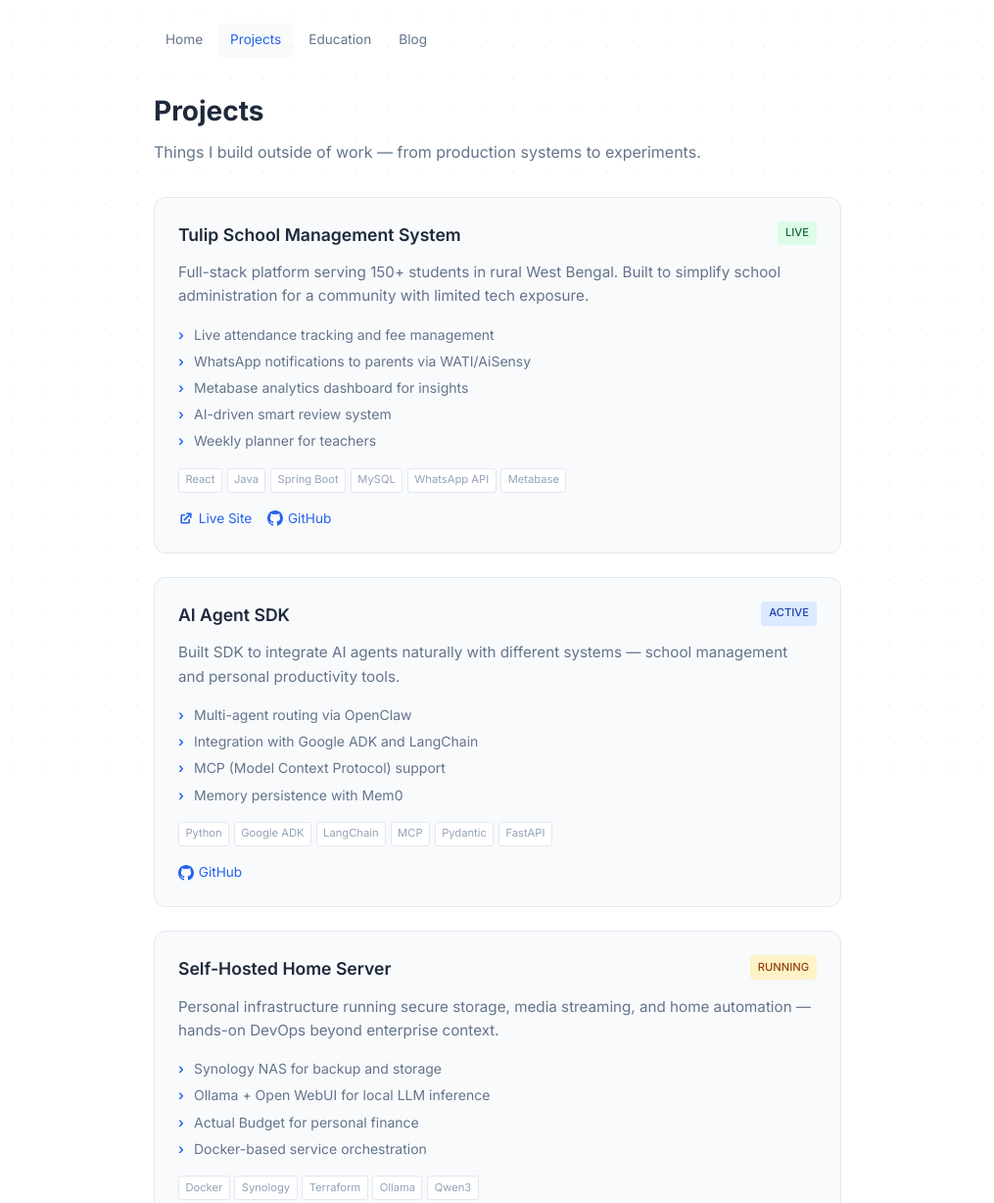
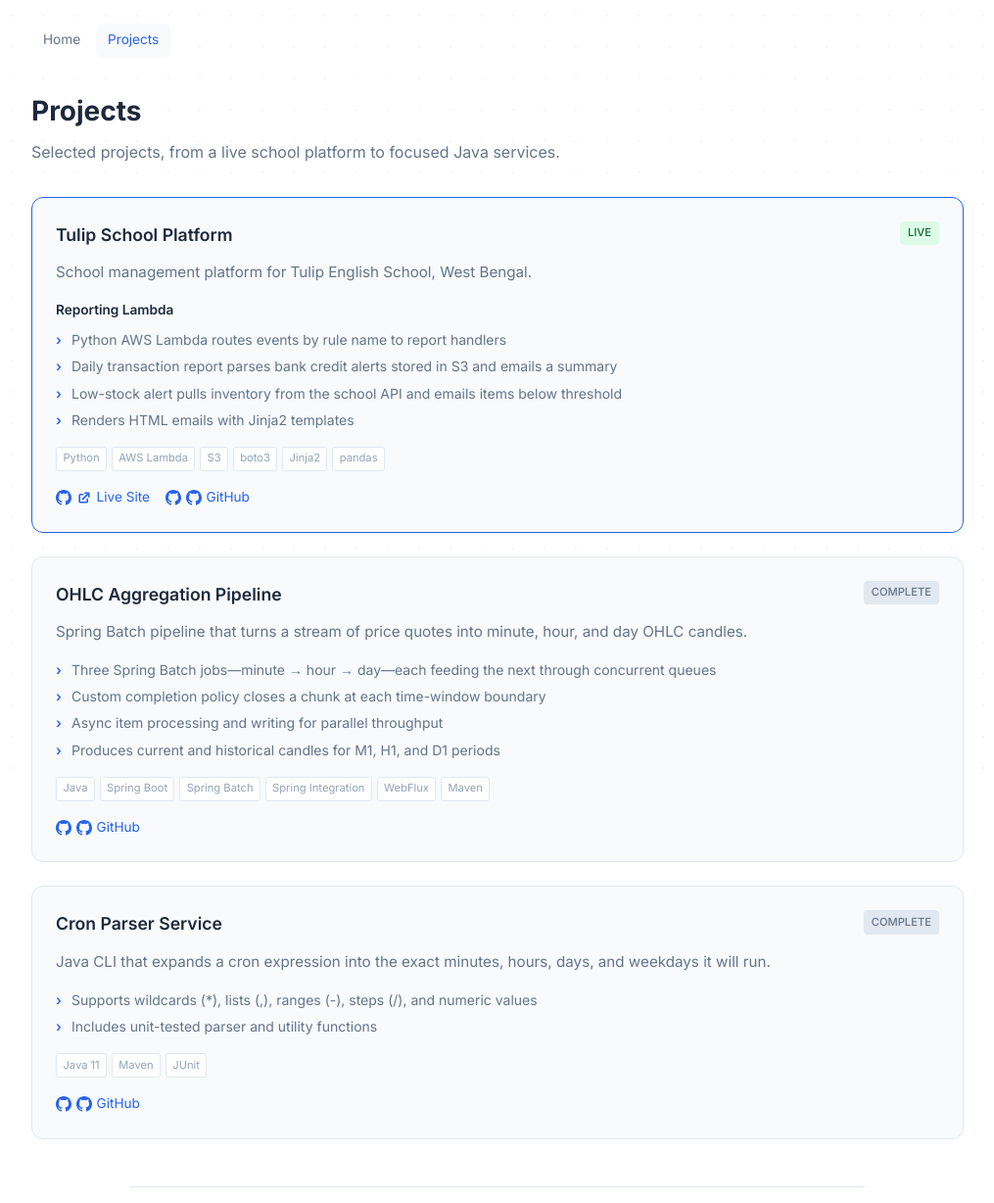
Before and after one commit to isanketsaha/isanketsaha.github.com, an Astro site: page /projects in a window 1280 px wide. Shown: the top 1228 px of the page at 98% size, without its empty margins (132-1147 px from the left). Built offline with nearby package versions, Linux system fonts and the light colour scheme; Astro itself is replaced by a stand-in of ours.

Commit message:
Refactor portfolio components: Update Education and Experience sections with enhanced data and structure; modify Layout for dynamic year display; improve Projects section with new features and styling.

```diff
--- a/src/layouts/Layout.astro
+++ b/src/layouts/Layout.astro
@@ -11,8 +11,6 @@ const currentPath = Astro.url.pathname;
 const navLinks = [
   { href: "/", label: "Home" },
   { href: "/projects", label: "Projects" },
-  { href: "/education", label: "Education" },
-  { href: "/blog", label: "Blog" },
 ];
 ---
 
@@ -54,7 +52,7 @@ const navLinks = [
     </main>
 
     <footer>
-      <p>© 2024 Sanket Saha</p>
+      <p>© {new Date().getFullYear()} Sanket Saha</p>
     </footer>
 
     <style is:global>
@@ -103,7 +101,7 @@ const navLinks = [
       }
 
       nav {
-        max-width: 750px;
+        max-width: 1000px;
         margin: 0 auto;
         padding: 1.5rem 1.5rem 0;
         display: flex;
@@ -144,7 +142,7 @@ const navLinks = [
       }
 
       main {
-        max-width: 750px;
+        max-width: 1000px;
         margin: 0 auto;
         padding: 2rem 1.5rem 3rem;
       }
--- a/src/pages/index.astro
+++ b/src/pages/index.astro
@@ -3,10 +3,12 @@ import Layout from "../layouts/Layout.astro";
 import Header from "../components/Header.astro";
 import Experience from "../components/Experience.astro";
 import Skills from "../components/Skills.astro";
+import Education from "../components/Education.astro";
 ---
 
 <Layout title="Sanket Saha — Senior Data Engineer">
   <Header />
   <Experience />
   <Skills />
+  <Education />
 </Layout>
--- a/src/pages/projects.astro
+++ b/src/pages/projects.astro
@@ -1,106 +1,160 @@
 ---
-import Layout from '../layouts/Layout.astro';
+import Layout from "../layouts/Layout.astro";
 
-const projects = [
+const projects: {
+  name: string;
+  description: string;
+  status: string;
+  featured: boolean;
+  sections: { label?: string; points: string[] }[];
+  tech: string[];
+  links: { label: string; href: string }[];
+}[] = [
   {
-    name: "Tulip School Management System",
-    description: "Full-stack platform serving 150+ students in rural West Bengal. Built to simplify school administration for a community with limited tech exposure.",
-    details: [
-      "Live attendance tracking and fee management",
-      "WhatsApp notifications to parents via WATI/AiSensy",
-      "Metabase analytics dashboard for insights",
-      "AI-driven smart review system",
-      "Weekly planner for teachers"
+    name: "Tulip School Platform",
+    description:
+      "School management platform for Tulip English School, West Bengal.",
+    status: "Live",
+    featured: true,
+    sections: [
+      {
+        label: "Reporting Lambda",
+        points: [
+          "Python AWS Lambda routes events by rule name to report handlers",
+          "Daily transaction report parses bank credit alerts stored in S3 and emails a summary",
+          "Low-stock alert pulls inventory from the school API and emails items below threshold",
+          "Renders HTML emails with Jinja2 templates",
         ],
-    tech: ["React", "Java", "Spring Boot", "MySQL", "WhatsApp API", "Metabase"],
-    link: "https://tulipschool.co.in",
-    github: "https://github.com/isanketsaha/TulipApp",
-    status: "Live"
+      },
+    ],
+    tech: ["Python", "AWS Lambda", "S3", "boto3", "Jinja2", "pandas"],
+    links: [
+      { label: "Live Site", href: "https://tulipschool.co.in" },
+      { label: "GitHub", href: "https://github.com/isanketsaha/tulip-bot" },
+    ],
   },
   {
-    name: "AI Agent SDK",
-    description: "Built SDK to integrate AI agents naturally with different systems — school management and personal productivity tools.",
-    details: [
-      "Multi-agent routing via OpenClaw",
-      "Integration with Google ADK and LangChain",
-      "MCP (Model Context Protocol) support",
-      "Memory persistence with Mem0"
+    name: "OHLC Aggregation Pipeline",
+    description:
+      "Spring Batch pipeline that turns a stream of price quotes into minute, hour, and day OHLC candles.",
+    status: "Complete",
+    featured: false,
+    sections: [
+      {
+        points: [
+          "Three Spring Batch jobs—minute → hour → day—each feeding the next through concurrent queues",
+          "Custom completion policy closes a chunk at each time-window boundary",
+          "Async item processing and writing for parallel throughput",
+          "Produces current and historical candles for M1, H1, and D1 periods",
         ],
-    tech: ["Python", "Google ADK", "LangChain", "MCP", "Pydantic", "FastAPI"],
-    link: null,
-    github: "https://github.com/isanketsaha",
-    status: "Active"
       },
-  {
-    name: "Self-Hosted Home Server",
-    description: "Personal infrastructure running secure storage, media streaming, and home automation — hands-on DevOps beyond enterprise context.",
-    details: [
-      "Synology NAS for backup and storage",
-      "Ollama + Open WebUI for local LLM inference",
-      "Actual Budget for personal finance",
-      "Docker-based service orchestration"
     ],
-    tech: ["Docker", "Synology", "Terraform", "Ollama", "Qwen3"],
-    link: null,
-    github: null,
-    status: "Running"
+    tech: [
+      "Java",
+      "Spring Boot",
+      "Spring Batch",
+      "Spring Integration",
+      "WebFlux",
+      "Maven",
+    ],
+    links: [
+      { label: "GitHub", href: "https://github.com/isanketsaha/FxproDemo" },
+    ],
   },
   {
     name: "Cron Parser Service",
-    description: "Java application that parses cron expressions into human-readable schedules with range evaluation.",
-    details: [
-      "Tokenizes input expressions",
-      "Evaluates ranges and wildcards",
-      "Clean command-line output"
+    description:
+      "Java CLI that expands a cron expression into the exact minutes, hours, days, and weekdays it will run.",
+    status: "Complete",
+    featured: false,
+    sections: [
+      {
+        points: [
+          "Supports wildcards (*), lists (,), ranges (-), steps (/), and numeric values",
+          "Includes unit-tested parser and utility functions",
         ],
-    tech: ["Java"],
-    link: null,
-    github: "https://github.com/isanketsaha/CronParserService",
-    status: "Complete"
-  }
+      },
+    ],
+    tech: ["Java 11", "Maven", "JUnit"],
+    links: [
+      {
+        label: "GitHub",
+        href: "https://github.com/isanketsaha/CronParserService",
+      },
+    ],
+  },
 ];
 ---
 
-<Layout title="Projects — Sanket Saha" description="Side projects and open source work by Sanket Saha">
+<Layout
+  title="Projects — Sanket Saha"
+  description="Side projects and open source work by Sanket Saha"
+>
   <div class="page-header">
     <h1>Projects</h1>
-    <p>Things I build outside of work — from production systems to experiments.</p>
+    <p>
+      Selected projects, from a live school platform to focused Java services.
+    </p>
   </div>
 
   <div class="projects-grid">
-    {projects.map(project => (
-      <article class="project-card">
+    {
+      projects.map((project) => (
+        <article class:list={["project-card", { featured: project.featured }]}>
           <div class="project-header">
             <h2>{project.name}</h2>
-          <span class={`status status-${project.status.toLowerCase()}`}>{project.status}</span>
+            <span class={`status status-${project.status.toLowerCase()}`}>
+              {project.status}
+            </span>
           </div>
 
           <p class="project-desc">{project.description}</p>
 
+          {project.sections.map((section) => (
+            <div class="project-section">
+              {section.label && <h3>{section.label}</h3>}
               <ul class="project-details">
-          {project.details.map(d => <li>{d}</li>)}
+                {section.points.map((point) => (
+                  <li>{point}</li>
+                ))}
               </ul>
+            </div>
+          ))}
 
           <div class="project-tech">
-          {project.tech.map(t => <span>{t}</span>)}
+            {project.tech.map((t) => (
+              <span>{t}</span>
+            ))}
           </div>
 
           <div class="project-links">
-          {project.link && (
-            <a href={project.link} target="_blank" class="project-link">
-              <svg viewBox="0 0 20 20" fill="currentColor"><path d="M11 3a1 1 0 100 2h2.586l-6.293 6.293a1 1 0 101.414 1.414L15 6.414V9a1 1 0 102 0V4a1 1 0 00-1-1h-5z"/><path d="M5 5a2 2 0 00-2 2v8a2 2 0 002 2h8a2 2 0 002-2v-3a1 1 0 10-2 0v3H5V7h3a1 1 0 000-2H5z"/></svg>
-              Live Site
+            {project.links.map((link) => (
+              <a
+                href={link.href}
+                target="_blank"
+                rel="noreferrer"
+                class="project-link"
+              >
+                <svg viewBox="0 0 24 24" fill="currentColor">
+                  <path d="M12 0C5.37 0 0 5.37 0 12c0 5.3 3.44 9.8 8.2 11.39.6.11.82-.26.82-.58v-2.23c-3.34.73-4.04-1.42-4.04-1.42-.55-1.39-1.33-1.76-1.33-1.76-1.09-.74.08-.73.08-.73 1.2.09 1.84 1.24 1.84 1.24 1.07 1.83 2.8 1.3 3.49 1 .1-.78.42-1.3.76-1.6-2.66-.3-5.47-1.33-5.47-5.93 0-1.31.47-2.38 1.24-3.22-.13-.3-.54-1.52.12-3.18 0 0 1-.32 3.3 1.23a11.5 11.5 0 016 0c2.28-1.55 3.29-1.23 3.29-1.23.66 1.66.24 2.88.12 3.18.77.84 1.24 1.91 1.24 3.22 0 4.61-2.81 5.63-5.48 5.92.43.37.81 1.1.81 2.22v3.29c0 .32.22.7.83.58C20.57 21.8 24 17.3 24 12c0-6.63-5.37-12-12-12z" />
+                </svg>
+                {link.label === "Live Site" ? (
+                  <svg viewBox="0 0 20 20" fill="currentColor">
+                    <path d="M11 3a1 1 0 100 2h2.586l-6.293 6.293a1 1 0 101.414 1.414L15 6.414V9a1 1 0 102 0V4a1 1 0 00-1-1h-5z" />
+                    <path d="M5 5a2 2 0 00-2 2v8a2 2 0 002 2h8a2 2 0 002-2v-3a1 1 0 10-2 0v3H5V7h3a1 1 0 000-2H5z" />
+                  </svg>
+                ) : (
+                  <svg viewBox="0 0 24 24" fill="currentColor">
+                    <path d="M12 0C5.37 0 0 5.37 0 12c0 5.3 3.44 9.8 8.2 11.39.6.11.82-.26.82-.58v-2.23c-3.34.73-4.04-1.42-4.04-1.42-.55-1.39-1.33-1.76-1.33-1.76-1.09-.74.08-.73.08-.73 1.2.09 1.84 1.24 1.84 1.24 1.07 1.83 2.8 1.3 3.49 1 .1-.78.42-1.3.76-1.6-2.66-.3-5.47-1.33-5.47-5.93 0-1.31.47-2.38 1.24-3.22-.13-.3-.54-1.52.12-3.18 0 0 1-.32 3.3 1.23a11.5 11.5 0 016 0c2.28-1.55 3.29-1.23 3.29-1.23.66 1.66.24 2.88.12 3.18.77.84 1.24 1.91 1.24 3.22 0 4.61-2.81 5.63-5.48 5.92.43.37.81 1.1.81 2.22v3.29c0 .32.22.7.83.58C20.57 21.8 24 17.3 24 12c0-6.63-5.37-12-12-12z" />
+                  </svg>
+                )}
+                {link.label}
               </a>
-          )}
-          {project.github && (
-            <a href={project.github} target="_blank" class="project-link">
-              <svg viewBox="0 0 24 24" fill="currentColor"><path d="M12 0C5.37 0 0 5.37 0 12c0 5.3 3.44 9.8 8.2 11.39.6.11.82-.26.82-.58v-2.23c-3.34.73-4.04-1.42-4.04-1.42-.55-1.39-1.33-1.76-1.33-1.76-1.09-.74.08-.73.08-.73 1.2.09 1.84 1.24 1.84 1.24 1.07 1.83 2.8 1.3 3.49 1 .1-.78.42-1.3.76-1.6-2.66-.3-5.47-1.33-5.47-5.93 0-1.31.47-2.38 1.24-3.22-.13-.3-.54-1.52.12-3.18 0 0 1-.32 3.3 1.23a11.5 11.5 0 016 0c2.28-1.55 3.29-1.23 3.29-1.23.66 1.66.24 2.88.12 3.18.77.84 1.24 1.91 1.24 3.22 0 4.61-2.81 5.63-5.48 5.92.43.37.81 1.1.81 2.22v3.29c0 .32.22.7.83.58C20.57 21.8 24 17.3 24 12c0-6.63-5.37-12-12-12z"/></svg>
-              GitHub
-            </a>
-          )}
+            ))}
           </div>
         </article>
-    ))}
+      ))
+    }
   </div>
 </Layout>
 
@@ -130,6 +184,9 @@ const projects = [
     border-radius: 12px;
     transition: border-color 0.2s;
   }
+  .project-card.featured {
+    border-color: var(--accent);
+  }
   .project-card:hover {
     border-color: var(--accent);
   }
@@ -153,15 +210,36 @@ const projects = [
     border-radius: 4px;
     text-transform: uppercase;
   }
-  .status-live { background: #dcfce7; color: #166534; }
-  .status-active { background: #dbeafe; color: #1e40af; }
-  .status-running { background: #fef3c7; color: #92400e; }
-  .status-complete { background: var(--border); color: var(--muted); }
+  .status-live {
+    background: #dcfce7;
+    color: #166534;
+  }
+  .status-active {
+    background: #dbeafe;
+    color: #1e40af;
+  }
+  .status-running {
+    background: #fef3c7;
+    color: #92400e;
+  }
+  .status-complete {
+    background: var(--border);
+    color: var(--muted);
+  }
 
   @media (prefers-color-scheme: dark) {
-    .status-live { background: #166534; color: #dcfce7; }
-    .status-active { background: #1e40af; color: #dbeafe; }
-    .status-running { background: #92400e; color: #fef3c7; }
+    .status-live {
+      background: #166534;
+      color: #dcfce7;
+    }
+    .status-active {
+      background: #1e40af;
+      color: #dbeafe;
+    }
+    .status-running {
+      background: #92400e;
+      color: #fef3c7;
+    }
   }
 
   .project-desc {
@@ -169,6 +247,13 @@ const projects = [
     font-size: 0.95rem;
     margin-bottom: 1rem;
     line-height: 1.6;
+  }
+
+  .project-section h3 {
+    margin-bottom: 0.5rem;
+    font-size: 0.85rem;
+    font-weight: 600;
+    color: var(--text);
   }
 
   .project-details {
@@ -183,7 +268,7 @@ const projects = [
     margin-bottom: 0.3rem;
   }
   .project-details li::before {
-    content: '›';
+    content: "›";
     position: absolute;
     left: 0;
     color: var(--accent);
@@ -217,6 +302,11 @@ const projects = [
     color: var(--accent);
     text-decoration: none;
   }
-  .project-link:hover { text-decoration: underline; }
-  .project-link svg { width: 16px; height: 16px; }
+  .project-link:hover {
+    text-decoration: underline;
+  }
+  .project-link svg {
+    width: 16px;
+    height: 16px;
+  }
 </style>
```
Also changed, not shown: src/components/Education.astro (+29 -16 lines), src/components/Experience.astro (+8 -1 lines), src/pages/education.astro (+29 -14 lines). Lines whose indentation alone changed are shown as unchanged.
